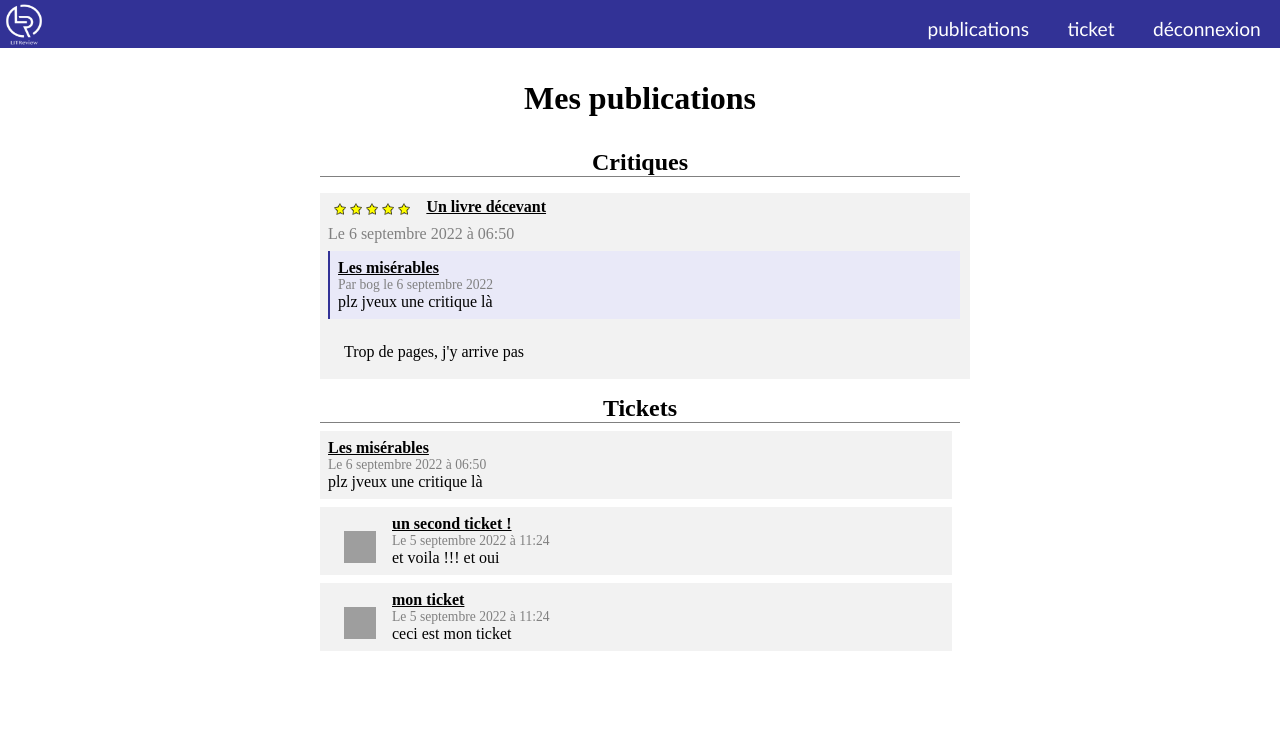
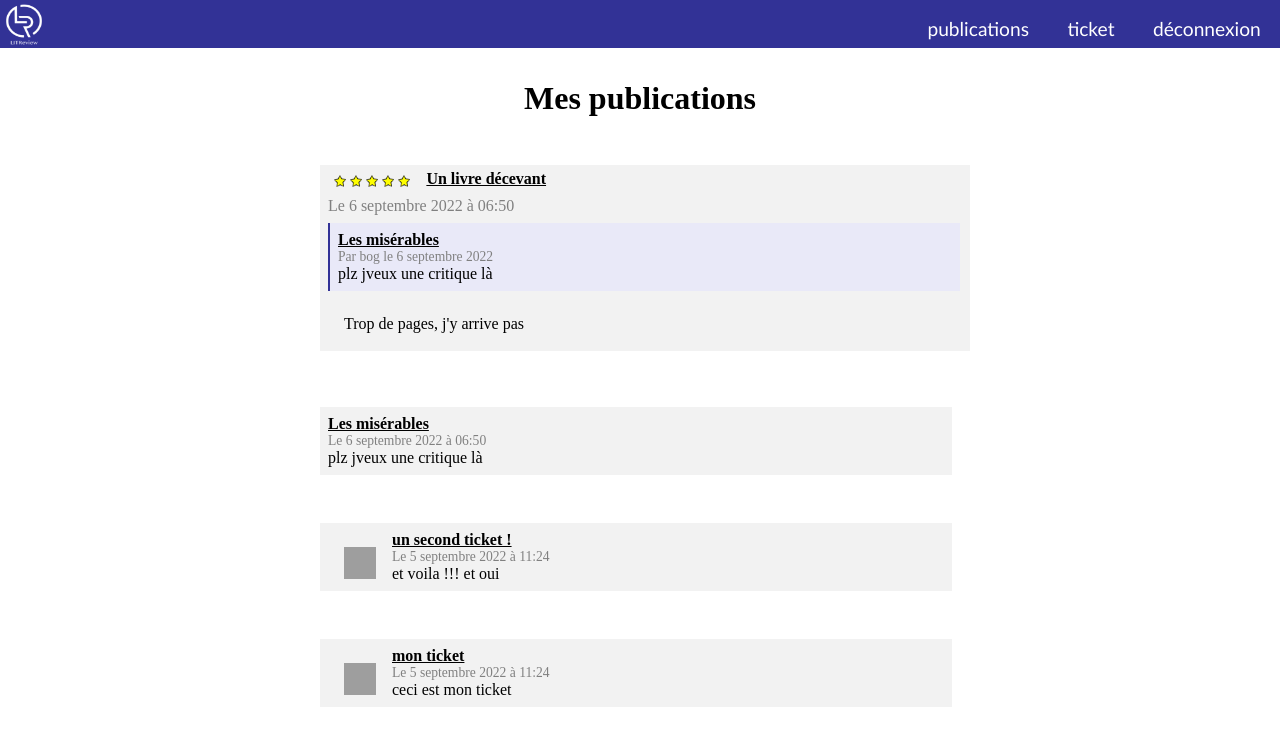
Before and after one commit to evrard1301/lit-review, a Django app: page /me/ in a window 1280 px wide. Shown: the top 746 px of the page. Run offline with Django 4.2, Linux system fonts and the light colour scheme; a user stored in the database is signed in; data comes from the database, SQL or seed files in the repository; style sheets or scripts are compiled from the project's sources; some libraries are stand-ins or nearby versions; grey boxes are pictures that could not be loaded.

Commit message:
Ref: publication css (review and ticket)

```diff
--- /dev/null
+++ b/litreview/assets/styles/components/_review.scss
@@ -0,0 +1,52 @@
+.review {
+    background-color: $bg-grey;
+    display: inline-block;
+    padding: 0.1em;
+    padding-left: 0.5em;
+    margin: 1em 1em 1em 0;
+
+    width: 100%;
+    height: 100%;
+
+    .ticket {
+	border-left: 2px solid  $primary-color;;
+	background-color:  $primary-light-color;
+    }
+
+    &__info {
+	color: grey;
+    }
+
+    &__header {
+	display: flex;
+	flex-direction: center;
+	padding: 0.2em;
+	font-weight: bold;
+
+	&__stars {
+	    margin: 0.2em;
+	    margin-right: 1em;
+	    img {
+		width: 12px;
+	    }
+	}
+
+	&__headline {
+	    text-decoration: underline;
+	}
+    }
+
+    &__body {
+	padding: 1em;
+    }
+
+    &__options {
+	display: none;
+    }
+
+    &:hover {
+	.review__options {
+	    display: flex;
+	}
+    }
+}
--- /dev/null
+++ b/litreview/assets/styles/components/_ticket.scss
@@ -0,0 +1,36 @@
+.ticket {
+    margin: 0.5em 0.5em 0.5em 0;
+    padding: 0.5em;
+    background-color: $bg-grey;
+
+    img {
+	float: left;
+	margin: 1em;
+	width: 32px;
+	height: 32px;
+    }
+
+    &__title {
+	font-weight: bold;
+	text-decoration: underline;
+    }
+
+    &__info {
+	color: grey;
+	font-size: 0.85em;
+    }
+
+    &__body {
+	text-align: justify;
+    }
+
+    &__options {
+	display: none;
+    }
+
+    &:hover {
+	.ticket__options {
+	    display: flex;
+	}
+    }
+}
--- a/litreview/assets/styles/main.scss
+++ b/litreview/assets/styles/main.scss
@@ -4,6 +4,8 @@
 @import 'themes/colors';
 
 @import 'components/btn';
+@import 'components/review';
+@import 'components/ticket';
 
 @import 'pages/signup';
 @import 'pages/login';
--- a/litreview/assets/styles/pages/_me.scss
+++ b/litreview/assets/styles/pages/_me.scss
@@ -1,6 +1,4 @@
 .me_page {
-    $bg_grey: transparentize(black, 0.95);
-
     h1 {
 	margin: 1em;
 	text-align: center;
@@ -11,103 +9,15 @@
 	text-align: center;
     }
 
-    .content {
+    .publications {
 	display: flex;
 	flex-direction: column;
 	justify-content: center;
 	margin: auto;
 	width: 50%;
 
-	.reviews {
-	    .review {
-		background-color: $bg-grey;
-		display: inline-block;
-		padding: 0.1em;
-		padding-left: 0.5em;
-		margin: 1em 1em 1em 0;
-
-		width: 100%;
-		height: 100%;
-
-		.ticket {
-		    border-left: 2px solid  $primary-color;;
-		    background-color:  $primary-light-color;
-		}
-
-		&__info {
-		    color: grey;
-		}
-
-		&__header {
-		    display: flex;
-		    flex-direction: center;
-		    padding: 0.2em;
-		    font-weight: bold;
-
-		    &__stars {
-			margin: 0.2em;
-			margin-right: 1em;
-			img {
-			    width: 12px;
-			}
-		    }
-
-		    &__headline {
-			text-decoration: underline;
-		    }
-		}
-
-		&__body {
-		    padding: 1em;
-		}
-
-		&__options {
-		    display: none;
-		}
-
-		&:hover {
-		    .review__options {
-			display: flex;
-		    }
-		}
-	    }
-	}
-    }
-
-    .ticket {
-	margin: 0.5em 0.5em 0.5em 0;
-	padding: 0.5em;
-	background-color: $bg-grey;
-
-	img {
-	    float: left;
-	    margin: 1em;
-	    width: 32px;
-	    height: 32px;
-	}
-
-	&__title {
-	    font-weight: bold;
-	    text-decoration: underline;
-	}
-
-	&__info {
-	    color: grey;
-	    font-size: 0.85em;
-	}
-
-	&__body {
-	    text-align: justify;
-	}
-
-	&__options {
-	    display: none;
-	}
-
-	&:hover {
-	    .ticket__options {
-		display: flex;
-	    }
+	&__item {
+	    margin-bottom: 2em;
 	}
     }
 }
--- a/litreview/assets/styles/themes/_colors.scss
+++ b/litreview/assets/styles/themes/_colors.scss
@@ -3,3 +3,4 @@ $primary-light-color: lighten($primary-color, 55%);
 $primary-dark-color: rgb(0, 0, 120);
 $secondary-color: #f9a03f;
 $secondary-light-color: lighten($secondary-color, 55%);
+$bg_grey: transparentize(black, 0.95);
--- a/litreview/home/templates/home/me.html
+++ b/litreview/home/templates/home/me.html
@@ -6,20 +6,19 @@
   <div id="me_page" class="me_page">
     <h1>Mes publications</h1>
 
-    <div class="content">
-      <h2>Critiques</h2>
-      <div class="reviews">
-	{% for review in reviews %}
-	  {% include 'publication/review.html' with review=review %}
-	{% endfor %}
-      </div>
+    <div class="publications">
+      {% for item in items %}
 
-      <h2>Tickets</h2>
-      <div class="tickets">
-	{% for ticket in tickets %}
-	  {% include 'publication/ticket.html' with ticket=ticket %}
-	{% endfor %}
-      </div>
+	<div class="publications__item">
+	  {% if item.type == 'review' %}
+	    {% include 'publication/review.html' with review=item.obj %}
+	  {% else %}
+	    {% include 'publication/ticket.html' with ticket=item.obj %}
+	  {% endif %}
+	</div>
+
+      {% endfor %}
+
     </div>
   </div>
 {% endblock %}
--- a/litreview/home/views.py
+++ b/litreview/home/views.py
@@ -12,10 +12,29 @@ class MePage(LoginRequiredMixin, View):
         tickets = pub_models.Ticket.objects.filter(user=request.user)
         tickets = tickets.order_by('-time_created')
 
+        items = []
+
+        for review in reviews:
+            items.append({
+                'type': 'review',
+                'obj': review
+            })
+
+        for ticket in tickets:
+            items.append({
+                'type': 'ticket',
+                'obj': ticket
+            })
+
+            items = sorted(items,
+                           key=lambda x: x['obj'].time_created,
+                           reverse=True)
+
         return render(request, 'home/me.html', {
             'user': request.user,
             'reviews': reviews,
-            'tickets': tickets
+            'tickets': tickets,
+            'items': items
         })
 
 
```
